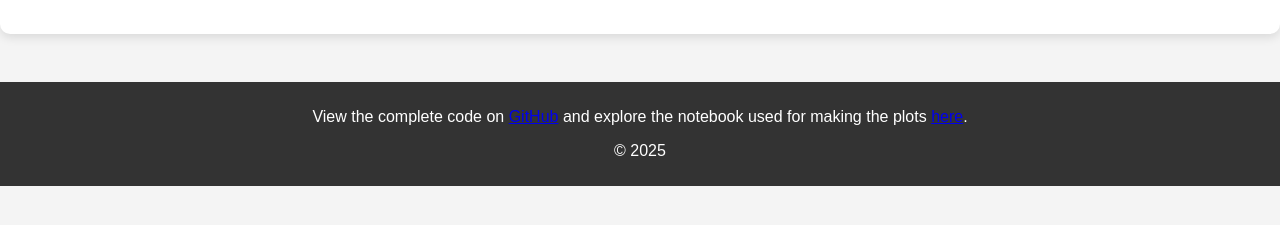
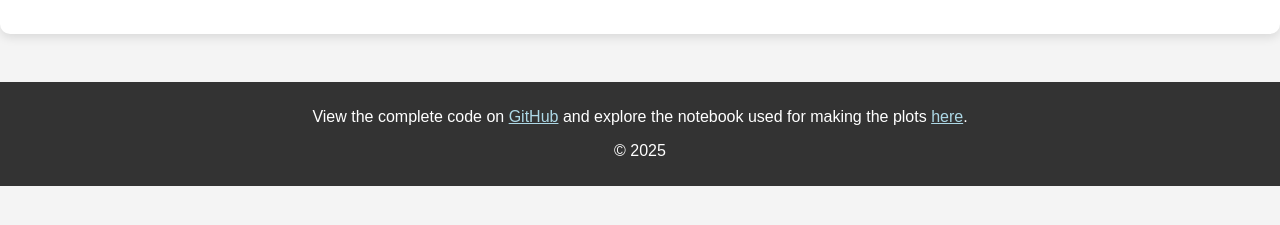
Before and after one commit to s204475/s204475.github.io, a Jekyll site: the page built from TODO.markdown, in a window 1280 px wide. Shown: the part 285-510 px from the top of the page. Built offline with Jekyll 4.4.1, drawn with Linux system fonts in a browser that asks for light colours; our own code applies the rules of GitHub Pages for plain Markdown files.

Commit message:
Fixing figure size

```diff
--- a/_layouts/default.html
+++ b/_layouts/default.html
@@ -53,4 +53,8 @@
         background-color: #333;
         color: white;
     }
+
+    footer a {
+        color: #add8e6; /* Light blue links */
+    }
 </style>
--- a/index.markdown
+++ b/index.markdown
@@ -89,7 +89,7 @@ title: "Micro Project - Group 77"
     <figcaption style="font-style: italic; font-size: 0.9em; margin-top: 5px;">Figure 3: Interactive bar plot of hourly incidents of drug/narcotic crimes per district in San Francisco. The multi-choice tool allows for the selection of specific years.</figcaption>
   </figure> -->
   <figure class="image-container" style="flex: 1 1 65%; min-width: 65%; max-width: 65%; display: flex; justify-content: center; flex-direction: column; align-items: center;">
-    <iframe src="/assets/html/drug_crime_plot.html" style="border: 1px solid transparent; width: 100%; max-width: 800px; height: 400px; display: block; flex-grow: 1;"></iframe>
+    <iframe src="/assets/html/drug_crime_plot.html" style="border: 1px solid transparent; width: 100%; max-width: 1000px; height: 600px; transform: scale(0.8); transform-origin: top left; display: block; flex-grow: 1;"></iframe>
     <figcaption style="font-style: italic; font-size: 0.9em; margin-top: 5px; text-align: center;">
       Figure 3: Interactive bar plot of hourly incidents of drug/narcotic crimes per district in San Francisco. The multi-choice tool allows for the selection of specific years.
     </figcaption>
```
Also changed, not shown: other parts of index.markdown (+1 -1 lines).
